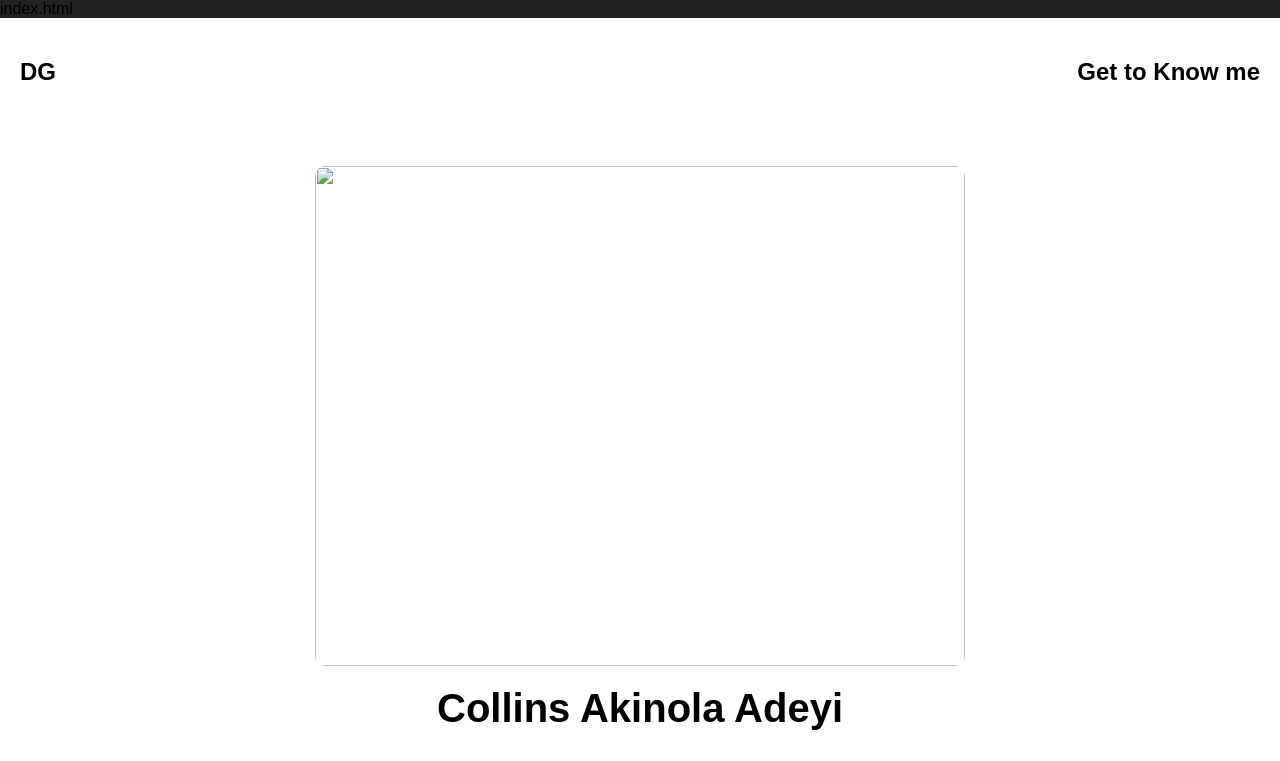
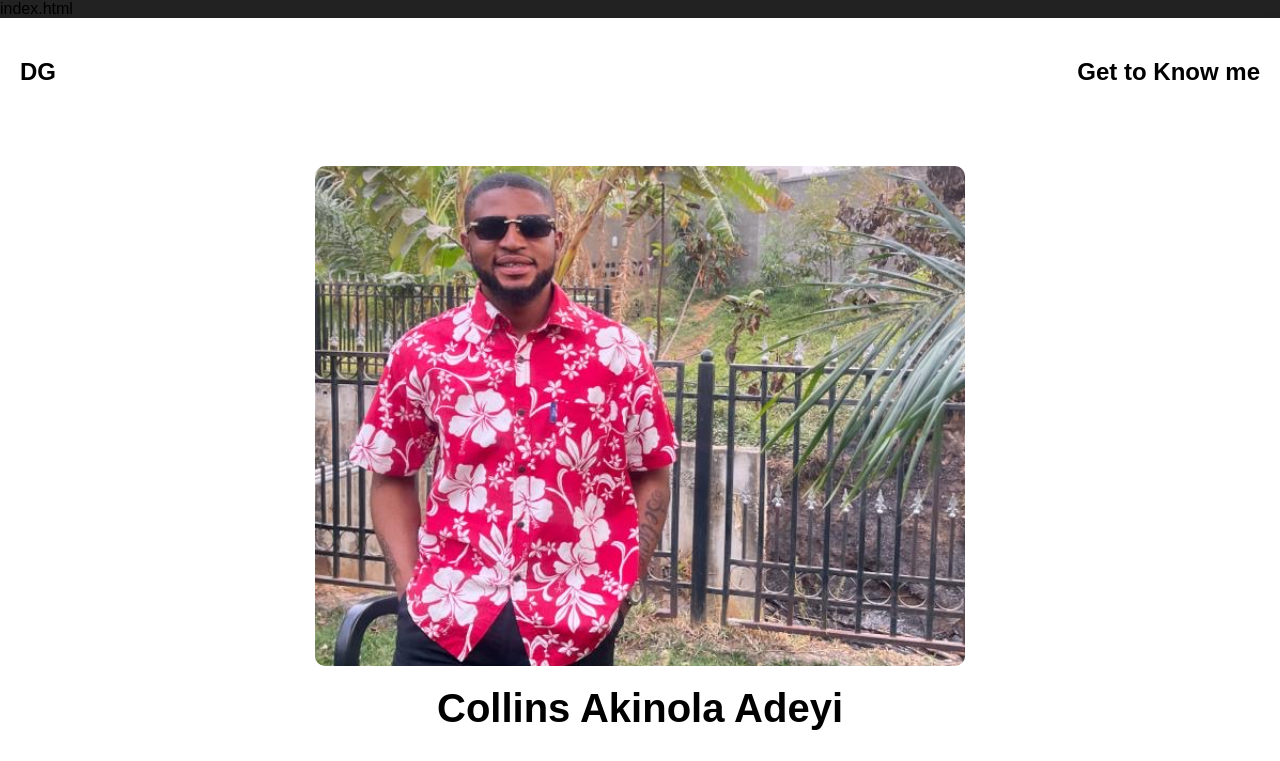
Before and after one commit to akintolaadeyi-gif/about-me, a plain HTML site: page index.html in a window 1280 px wide. Shown: the top 761 px of the page. Drawn offline with Linux system fonts and the light colour scheme; a script that the page names is missing.

Commit message:
change photo

```diff
--- a/index.html
+++ b/index.html
@@ -21,7 +21,7 @@ index.html
 
     <!-- ========== HERO SECTION ========== -->
     <section class="hero">
-    	<img src=".../myphoto.jpg" class="hero-img">
+    	<img src="myphoto.jpg" class="hero-img">
 
         <h1>Collins Akinola Adeyi</h1>
         <p>I'm Akinola Adeyi, my friends call me AK D Greatest. A fresh face in the world of software development! I've always been fascinated by how websites and applications come to life, and I'm incredibly excited to start building my own digital creations. Right now, I'm diving headfirst into the basics of HTML and CSS, eager to understand the structure and styling that make up the web. My journey is just beginning, but I'm determined to learn and grow with every line of code I write. I live in the vibrant city of Lumina, where the tech scene is buzzing with innovation, providing endless inspiration for my coding adventures..</p>
```
